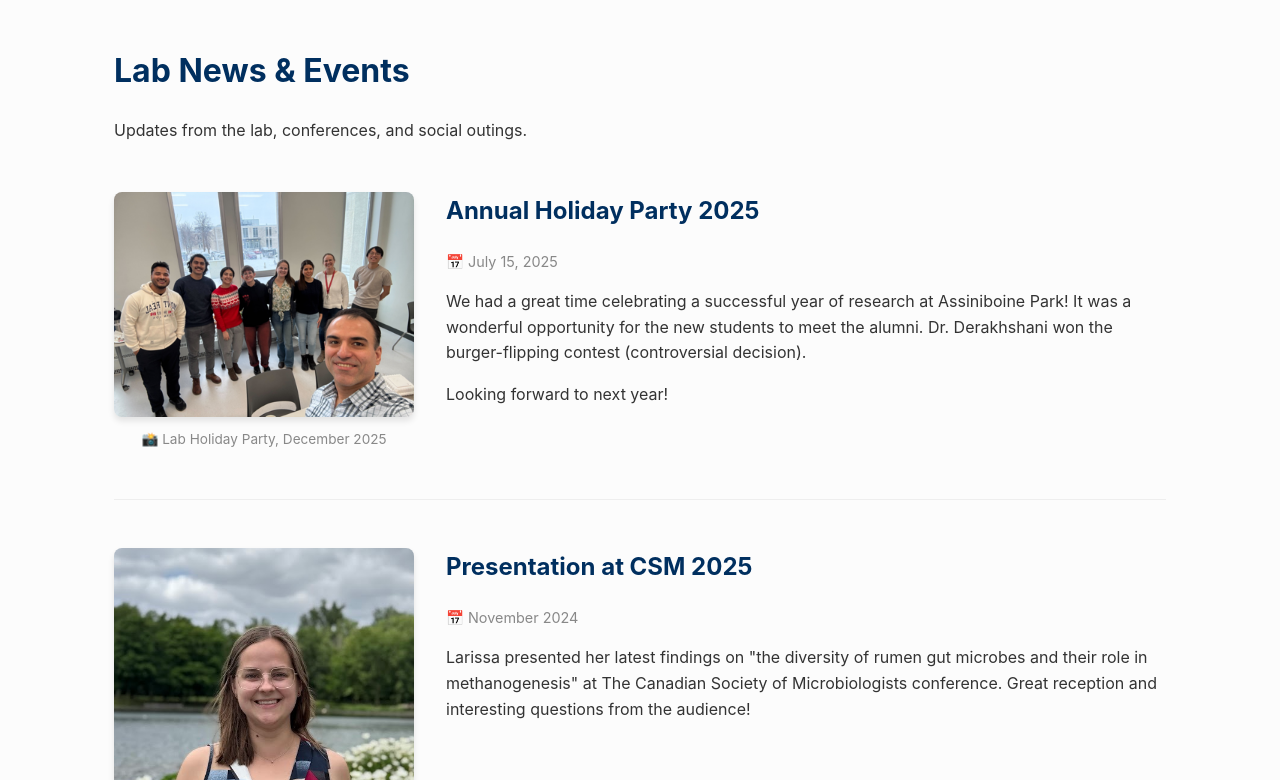
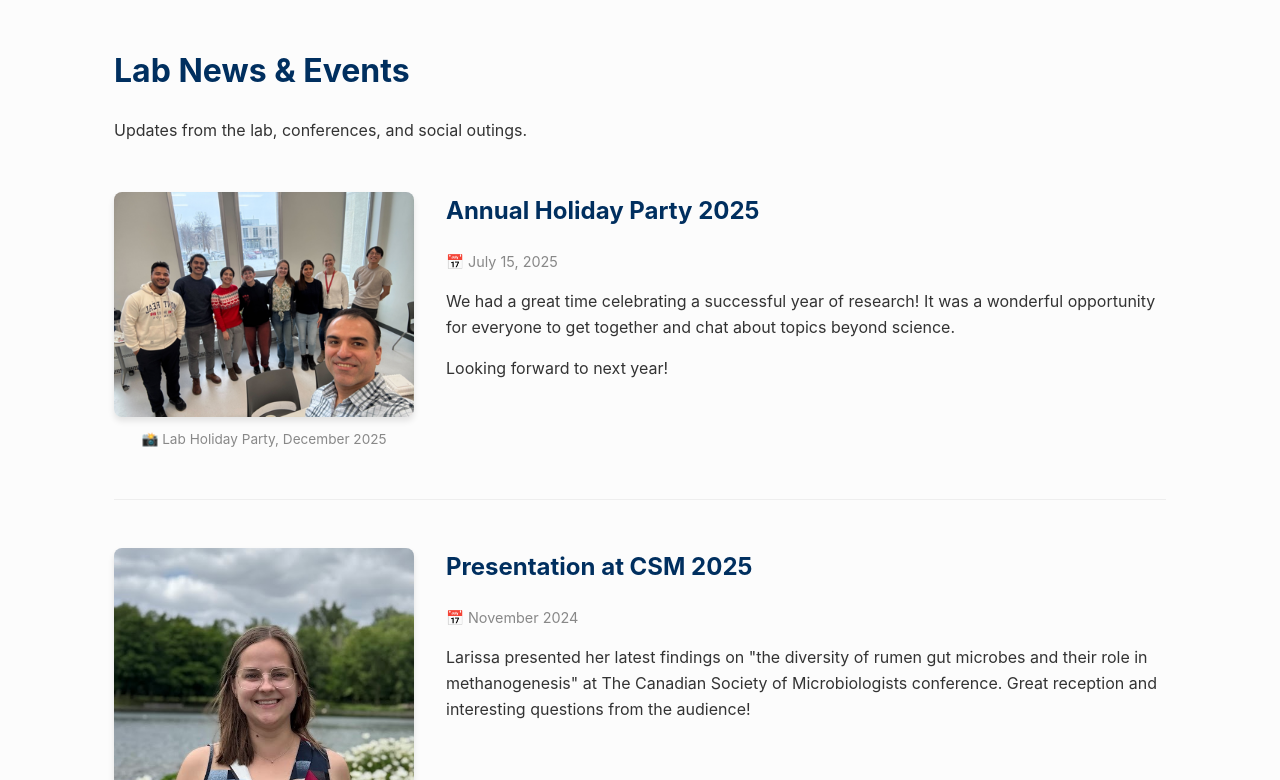
Before and after one commit to TLMicrobiomeLab/tlmicrobiomelab.github.io, a Jekyll site: the page built from events.md, in a window 1280 px wide and 900 px high, cut to the strip 120-900 px from the top of the window. Built offline with Jekyll 4.4.1, drawn with Linux system fonts in a browser that asks for light colours.

Commit message:
Revise event description for Annual Holiday Party 2025
Updated the description of the Annual Holiday Party 2025 to enhance clarity and inclusivity.

```diff
--- a/events.md
+++ b/events.md
@@ -25,9 +25,8 @@ permalink: /events/
         <p style="color: #888; font-size: 0.9rem; margin-bottom: 1rem;">📅 July 15, 2025</p>
 
         <p>
-            We had a great time celebrating a successful year of research at Assiniboine Park!
-            It was a wonderful opportunity for the new students to meet the alumni.
-            Dr. Derakhshani won the burger-flipping contest (controversial decision).
+            We had a great time celebrating a successful year of research!
+            It was a wonderful opportunity for everyone to get together and chat about topics beyond science.
         </p>
         <p>
             Looking forward to next year!
```
